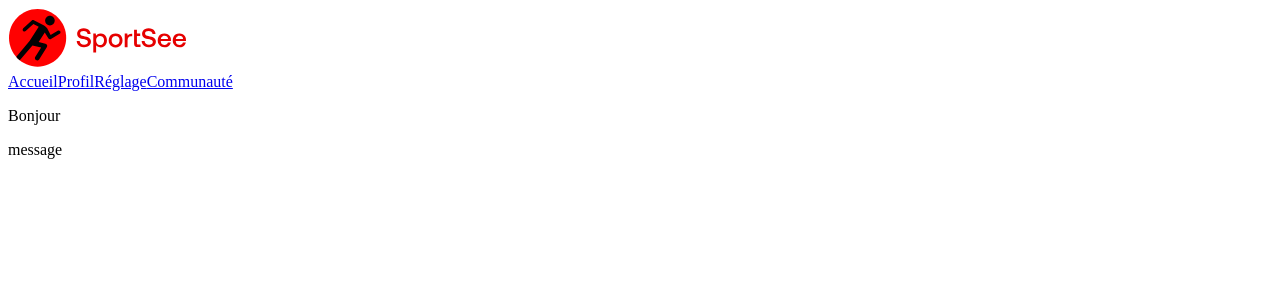
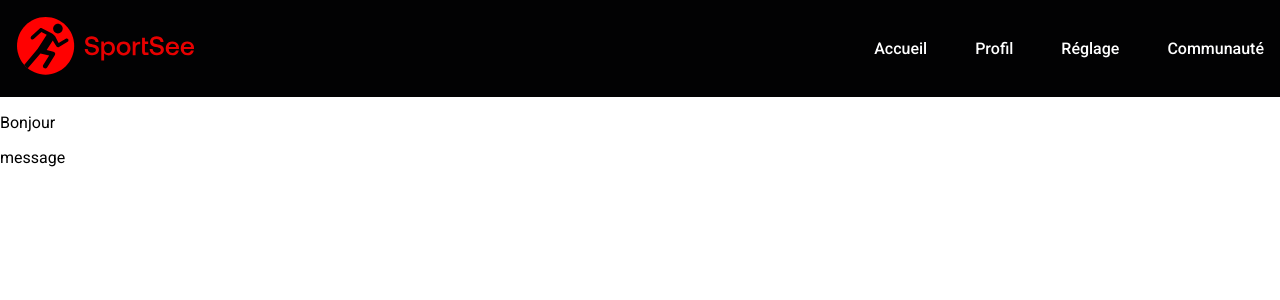
Before and after one commit to ChristopheRibault/ChristopheRibault_12_02102021, a React (Create React App) app: page / in a window 1280 px wide. Shown: the top 300 px of the page. Built offline with nearby package versions, Linux system fonts and the light colour scheme; no server answers.

Commit message:
style: formatting header

```diff
--- a/package.json
+++ b/package.json
@@ -13,6 +13,7 @@
     "react-router": "^5.2.1",
     "react-router-dom": "^5.3.0",
     "react-scripts": "4.0.3",
+    "styled-components": "^5.3.1",
     "web-vitals": "^1.0.1"
   },
   "scripts": {
--- a/public/index.html
+++ b/public/index.html
@@ -2,14 +2,14 @@
 <html lang="en">
   <head>
     <meta charset="utf-8" />
-    <link rel="icon" href="%PUBLIC_URL%/favicon.ico" />
+    <link rel="icon" href="%PUBLIC_URL%/icon.svg" />
+    <link href="https://fonts.googleapis.com/css2?family=Roboto:wght@400;500;700&display=swap" rel="stylesheet">
     <meta name="viewport" content="width=device-width, initial-scale=1" />
     <meta name="theme-color" content="#000000" />
     <meta
       name="description"
       content="Web site created using create-react-app"
     />
-    <link rel="apple-touch-icon" href="%PUBLIC_URL%/logo192.png" />
     <!--
       manifest.json provides metadata used when your web app is installed on a
       user's mobile device or desktop. See https://developers.google.com/web/fundamentals/web-app-manifest/
--- /dev/null
+++ b/src/index.css
@@ -0,0 +1,11 @@
+* {
+  box-sizing: border-box;
+}
+
+body {
+  width: 100%;
+  max-width: 1440px;
+  margin: auto;
+  min-height: 100vh;
+  font-family: 'Roboto';
+}
--- a/src/index.js
+++ b/src/index.js
@@ -2,6 +2,7 @@ import React from 'react';
 import ReactDOM from 'react-dom';
 import App from './App.jsx';
 import reportWebVitals from './reportWebVitals';
+import './index.css';
 
 ReactDOM.render(
   <React.StrictMode>
--- a/src/layout/Header.jsx
+++ b/src/layout/Header.jsx
@@ -1,14 +1,29 @@
 import { Component } from 'react';
 import { Navbar } from '.';
 import { Logo } from '../components';
+import style from 'styled-components';
+
+const StyledHeader = style.header`
+  display: flex;
+  flex-flow: row nowrap;
+  align-items: center;
+  justify-content: space-between;
+  gap: 3rem;
+  width: 100%;
+  background-color: #020203;
+  color: #fff;
+  padding: 1em;
+  margin: 0;
+`;
 
 class Header extends Component {
+
   render() {
     return (
-      <header>
+      <StyledHeader>
         <Logo />
         <Navbar />
-      </header>
+      </StyledHeader>
     );
   }
 }
--- a/src/layout/Navbar.jsx
+++ b/src/layout/Navbar.jsx
@@ -1,15 +1,30 @@
 import { Component } from 'react';
 import { NavLink } from 'react-router-dom';
+import style from 'styled-components';
+
+const Nav = style.nav`
+  display: flex;
+  flex-flow: row nowrap;
+  align-items: center;
+  justify-contents: space-evenly;
+  gap: 3rem;
+`;
+
+const StyledNavLink = style(NavLink)`
+  text-decoration: none;
+  color: #fff;
+  font-weight: 500;
+`;
 
 class Navbar extends Component {
   render() {
     return (
-      <nav>
-        <NavLink exact to='/'>Accueil</NavLink>
-        <NavLink exact to='/profil'>Profil</NavLink>
-        <NavLink exact to='/settings'>Réglage</NavLink>
-        <NavLink exact to='/community'>Communauté</NavLink>
-      </nav>
+      <Nav>
+        <StyledNavLink exact to='/'>Accueil</StyledNavLink>
+        <StyledNavLink exact to='/profil'>Profil</StyledNavLink>
+        <StyledNavLink exact to='/settings'>Réglage</StyledNavLink>
+        <StyledNavLink exact to='/community'>Communauté</StyledNavLink>
+      </Nav>
     );
   }
 }
```
Also changed, not shown: public/icon.svg, 1 other file (tests, documents, lock files or other folders).
